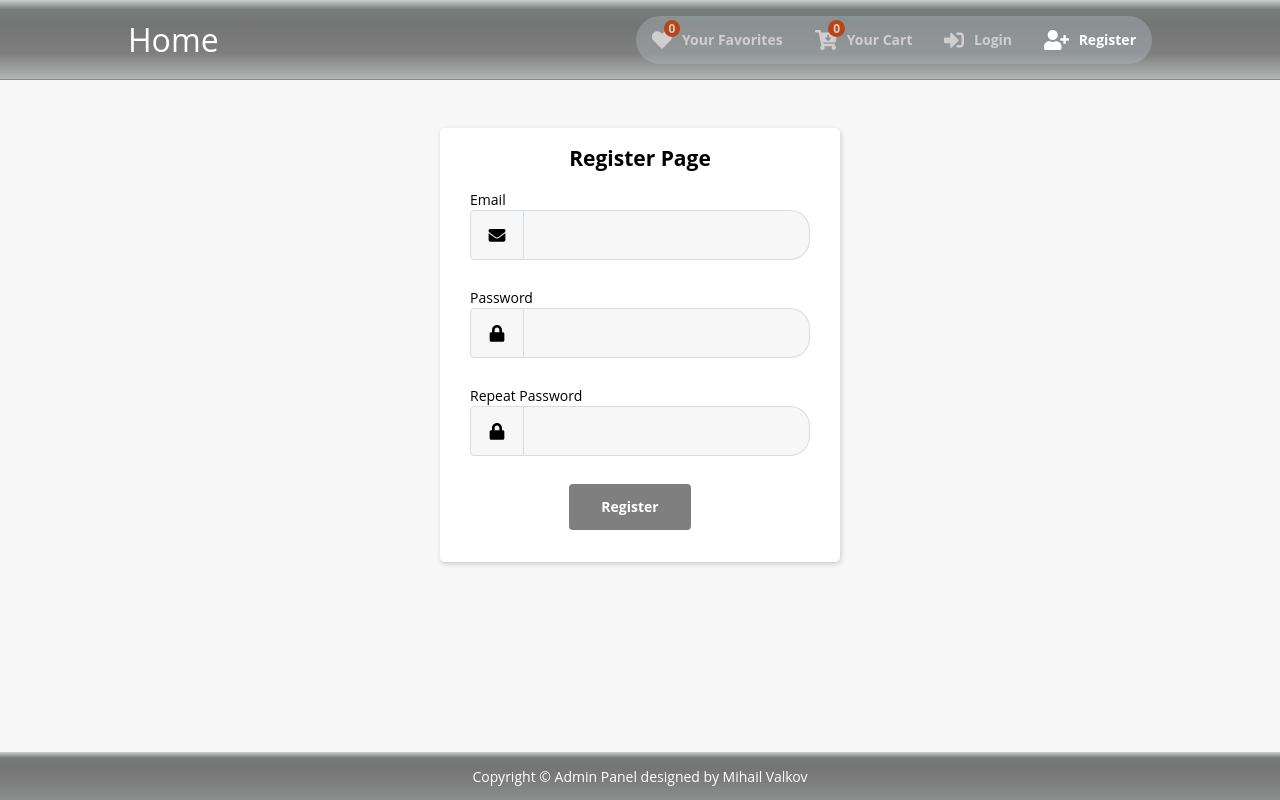
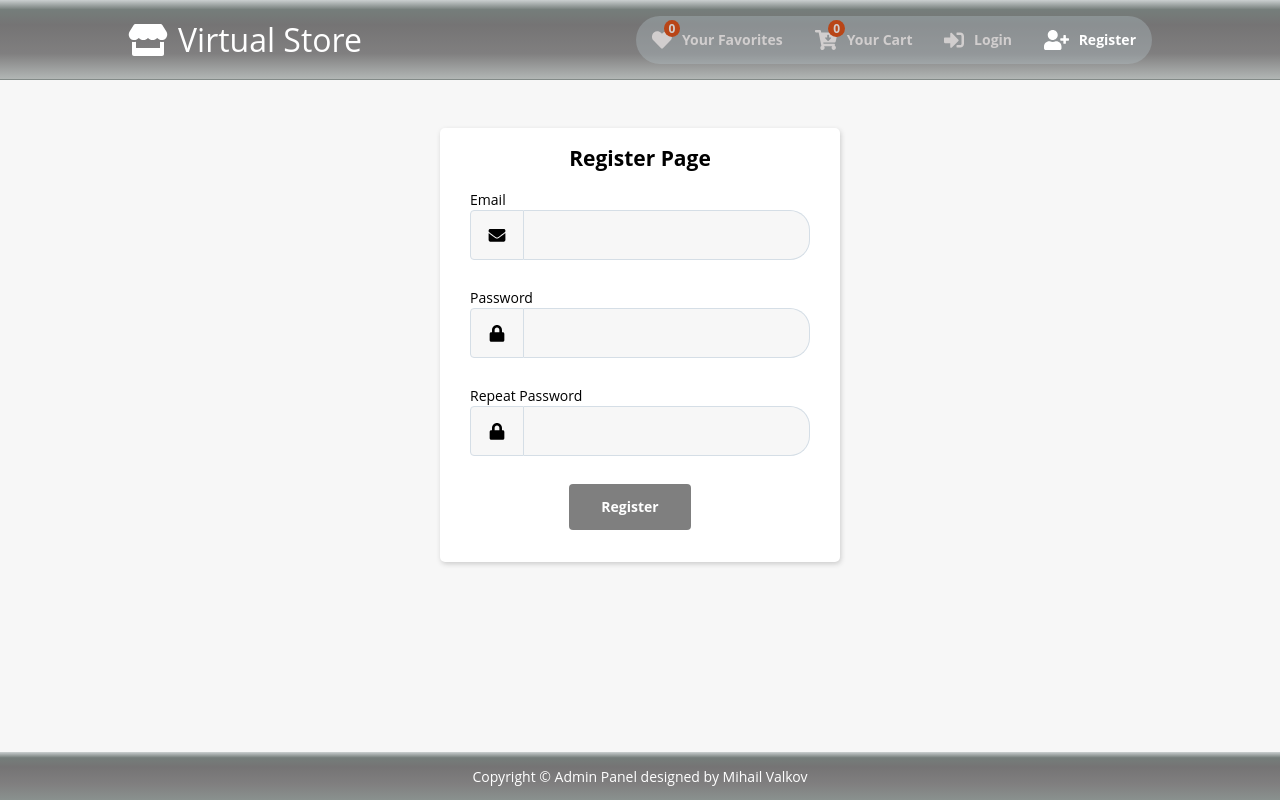
Before and after one commit to MihailValkov/virtual-store, a React (Create React App) app in the folder client/: page /auth/register in a window 1280 px wide. Built offline with nearby package versions, Linux system fonts and the light colour scheme; no server answers; the HTML template or start-up script is replaced by a standard one.

Commit message:
added Navigation logo and text plus styles

```diff
--- a/client/src/components/core/Navigation.module.css
+++ b/client/src/components/core/Navigation.module.css
@@ -22,6 +22,10 @@
   color: white;
 }
 
+.logo .text {
+  margin-left: 10px;
+}
+
 .actions {
   display: flex;
   align-items: center;
--- a/client/src/components/core/Navigation.tsx
+++ b/client/src/components/core/Navigation.tsx
@@ -10,10 +10,12 @@ import {
   faSignInAlt,
   faUserPlus,
   faSignOutAlt,
+  faStore,
 } from '@fortawesome/free-solid-svg-icons';
 import NavigationLink from '../shared/NavigationLink';
 import Button from '../shared/Button';
 import styles from './Navigation.module.css';
+import { FontAwesomeIcon } from '@fortawesome/react-fontawesome';
 
 const Navigation: FC = () => {
   const dispatch = useDispatch();
@@ -28,7 +30,8 @@ const Navigation: FC = () => {
   return (
     <header className={styles.header}>
       <NavLink to='/' exact className={styles.logo}>
-        Home
+      <FontAwesomeIcon icon={faStore}/>
+      <span className={styles.text}>Virtual Store</span>
       </NavLink>
       <nav className={styles.actions}>
         {user && <NavigationLink icon={faUser} path='/auth/profile' text='Profile' />}
```
